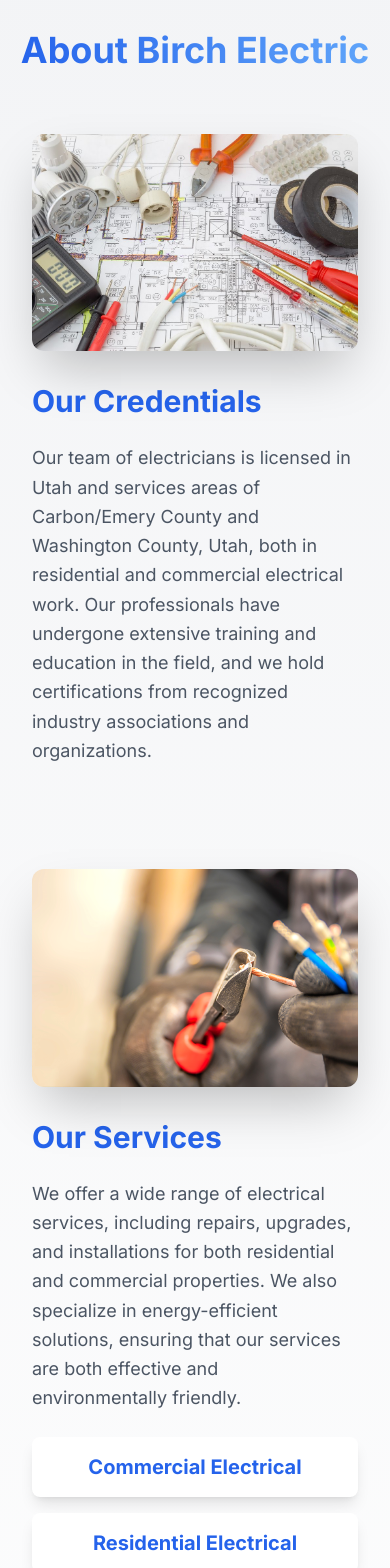
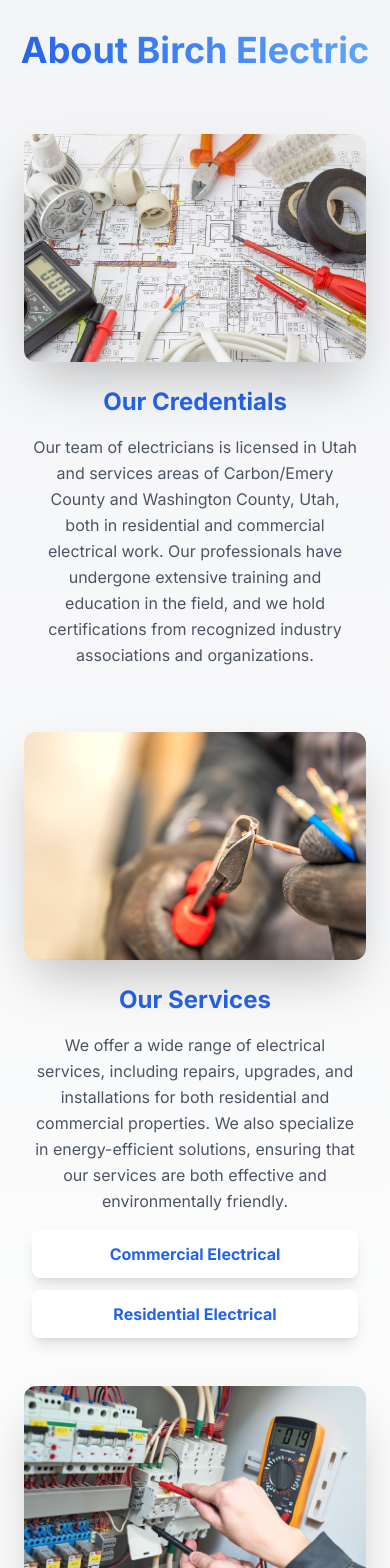
Before and after one commit to Kobeanderson51/birchelectric, a Next.js app: page / in a window 390 px wide. Shown: the part 800-2368 px from the top of the page. Built offline with nearby package versions, Linux system fonts and the light colour scheme.

Commit message:
fix mobile

```diff
--- a/src/app/components/about.js
+++ b/src/app/components/about.js
@@ -42,25 +42,25 @@ export default function About() {
                 {/* Credentials Section */}
                 <div
                     data-section="credentials"
-                    className={`flex flex-col md:flex-row items-center md:items-start justify-center md:justify-between mb-20 transform transition-all duration-1000 ${
-                        isVisible.credentials ? 'translate-x-0 opacity-100' : '-translate-x-full opacity-0'
+                    className={`flex flex-col md:flex-row items-center md:items-start justify-center md:justify-between mb-12 sm:mb-16 md:mb-20 transform transition-all duration-1000 ${
+                        isVisible.credentials ? 'translate-x-0 opacity-100' : 'translate-x-0 sm:-translate-x-full opacity-50 sm:opacity-0'
                     }`}
                 >
-                    <div className="md:w-1/2 mb-8 md:mb-0 px-4">
-                        <div className="relative group">
+                    <div className="md:w-1/2 mb-6 md:mb-0 px-2 sm:px-4">
+                        <div className="relative group w-full max-w-md mx-auto md:max-w-none">
                             <Image
                                 src={image1}
                                 alt="Electrician working"
                                 width={600}
                                 height={400}
-                                className="rounded-xl shadow-2xl transition-transform duration-500 group-hover:scale-[1.02]"
+                                className="rounded-xl shadow-2xl w-full h-auto transition-transform duration-500 group-hover:scale-[1.02]"
                             />
                             <div className="absolute inset-0 rounded-xl bg-blue-600/10 opacity-0 group-hover:opacity-100 transition-opacity duration-300"></div>
                         </div>
                     </div>
-                    <div className="md:w-1/2 text-gray-800 px-4 md:px-8">
-                        <h3 className="text-3xl md:text-4xl font-bold mb-6 text-blue-600">Our Credentials</h3>
-                        <p className="text-lg md:text-xl leading-relaxed mb-6 text-gray-600">
+                    <div className="md:w-1/2 text-gray-800 px-4 sm:px-6 md:px-8 text-center md:text-left">
+                        <h3 className="text-2xl sm:text-3xl md:text-4xl font-bold mb-4 sm:mb-6 text-blue-600">Our Credentials</h3>
+                        <p className="text-base sm:text-lg md:text-xl leading-relaxed mb-4 sm:mb-6 text-gray-600">
                             Our team of electricians is licensed in Utah and services areas of Carbon/Emery County and Washington County, Utah, both in residential and commercial electrical work. Our professionals have undergone extensive training and education in the field, and we hold certifications from recognized industry associations and organizations.
                         </p>
                     </div>
@@ -69,33 +69,33 @@ export default function About() {
                 {/* Services Section */}
                 <div
                     data-section="services"
-                    className={`flex flex-col md:flex-row-reverse items-center md:items-start justify-center md:justify-between mb-20 transform transition-all duration-1000 ${
-                        isVisible.services ? 'translate-x-0 opacity-100' : 'translate-x-full opacity-0'
+                    className={`flex flex-col md:flex-row-reverse items-center md:items-start justify-center md:justify-between mb-12 sm:mb-16 md:mb-20 transform transition-all duration-1000 ${
+                        isVisible.services ? 'translate-x-0 opacity-100' : 'translate-x-0 sm:translate-x-full opacity-50 sm:opacity-0'
                     }`}
                 >
-                    <div className="md:w-1/2 mb-8 md:mb-0 px-4">
-                        <div className="relative group">
+                    <div className="md:w-1/2 mb-6 md:mb-0 px-2 sm:px-4">
+                        <div className="relative group w-full max-w-md mx-auto md:max-w-none">
                             <Image
                                 src={image2}
                                 alt="Electrical services"
                                 width={600}
                                 height={400}
-                                className="rounded-xl shadow-2xl transition-transform duration-500 group-hover:scale-[1.02]"
+                                className="rounded-xl shadow-2xl w-full h-auto transition-transform duration-500 group-hover:scale-[1.02]"
                             />
                             <div className="absolute inset-0 rounded-xl bg-blue-600/10 opacity-0 group-hover:opacity-100 transition-opacity duration-300"></div>
                         </div>
                     </div>
-                    <div className="md:w-1/2 text-gray-800 px-4 md:px-8">
-                        <h3 className="text-3xl md:text-4xl font-bold mb-6 text-blue-600">Our Services</h3>
-                        <p className="text-lg md:text-xl leading-relaxed mb-6 text-gray-600">
+                    <div className="md:w-1/2 text-gray-800 px-4 sm:px-6 md:px-8 text-center md:text-left">
+                        <h3 className="text-2xl sm:text-3xl md:text-4xl font-bold mb-4 sm:mb-6 text-blue-600">Our Services</h3>
+                        <p className="text-base sm:text-lg md:text-xl leading-relaxed mb-4 sm:mb-6 text-gray-600">
                             We offer a wide range of electrical services, including repairs, upgrades, and installations for both residential and commercial properties. We also specialize in energy-efficient solutions, ensuring that our services are both effective and environmentally friendly.
                         </p>
-                        <div className="grid grid-cols-1 md:grid-cols-2 gap-4">
-                            <div className="p-4 bg-white rounded-lg shadow-lg hover:shadow-xl transition-shadow duration-300">
-                                <h4 className="text-xl font-bold text-blue-600 text-center">Commercial Electrical</h4>
+                        <div className="grid grid-cols-1 md:grid-cols-2 gap-3 sm:gap-4">
+                            <div className="p-3 sm:p-4 bg-white rounded-lg shadow-lg hover:shadow-xl transition-shadow duration-300">
+                                <h4 className="text-base sm:text-xl font-bold text-blue-600 text-center">Commercial Electrical</h4>
                             </div>
-                            <div className="p-4 bg-white rounded-lg shadow-lg hover:shadow-xl transition-shadow duration-300">
-                                <h4 className="text-xl font-bold text-blue-600 text-center">Residential Electrical</h4>
+                            <div className="p-3 sm:p-4 bg-white rounded-lg shadow-lg hover:shadow-xl transition-shadow duration-300">
+                                <h4 className="text-base sm:text-xl font-bold text-blue-600 text-center">Residential Electrical</h4>
                             </div>
                         </div>
                     </div>
@@ -105,24 +105,24 @@ export default function About() {
                 <div
                     data-section="approach"
                     className={`flex flex-col md:flex-row items-center md:items-start justify-center md:justify-between transform transition-all duration-1000 ${
-                        isVisible.approach ? 'translate-x-0 opacity-100' : '-translate-x-full opacity-0'
+                        isVisible.approach ? 'translate-x-0 opacity-100' : 'translate-x-0 sm:-translate-x-full opacity-50 sm:opacity-0'
                     }`}
                 >
-                    <div className="md:w-1/2 mb-8 md:mb-0 px-4">
-                        <div className="relative group">
+                    <div className="md:w-1/2 mb-6 md:mb-0 px-2 sm:px-4">
+                        <div className="relative group w-full max-w-md mx-auto md:max-w-none">
                             <Image
                                 src={image3}
                                 alt="Customer-focused approach"
                                 width={600}
                                 height={400}
-                                className="rounded-xl shadow-2xl transition-transform duration-500 group-hover:scale-[1.02]"
+                                className="rounded-xl shadow-2xl w-full h-auto transition-transform duration-500 group-hover:scale-[1.02]"
                             />
                             <div className="absolute inset-0 rounded-xl bg-blue-600/10 opacity-0 group-hover:opacity-100 transition-opacity duration-300"></div>
                         </div>
                     </div>
-                    <div className="md:w-1/2 text-gray-800 px-4 md:px-8">
-                        <h3 className="text-3xl md:text-4xl font-bold mb-6 text-blue-600">Our Approach</h3>
-                        <p className="text-lg md:text-xl leading-relaxed mb-6 text-gray-600">
+                    <div className="md:w-1/2 text-gray-800 px-4 sm:px-6 md:px-8 text-center md:text-left">
+                        <h3 className="text-2xl sm:text-3xl md:text-4xl font-bold mb-4 sm:mb-6 text-blue-600">Our Approach</h3>
+                        <p className="text-base sm:text-lg md:text-xl leading-relaxed mb-4 sm:mb-6 text-gray-600">
                             Our electricians take a customer-focused approach to our work, striving to deliver solutions that meet our clients&apos; electrical needs while staying within their budget. We provide upfront pricing and communicate clearly throughout the entire process.
                         </p>
                     </div>
```
